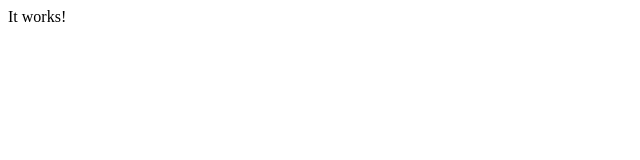
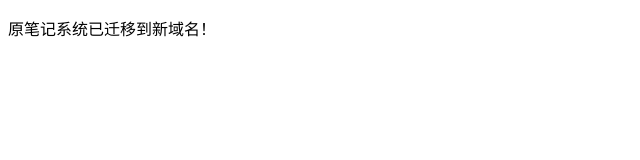
Before and after one commit to gaoshuhang/gaoshuhang.github.io, a plain HTML site: page index.html in a window 1280 px wide. Shown: the whole page, without its empty margins (0-640 px from the left). Drawn offline with Linux system fonts and the light colour scheme.

Commit message:
update index

```diff
--- a/index.html
+++ b/index.html
@@ -8,6 +8,6 @@
     <title>Test</title>
 </head>
 <body>
-It works!
+<p>原笔记系统已迁移到新域名！</p>
 </body>
 </html>
```
